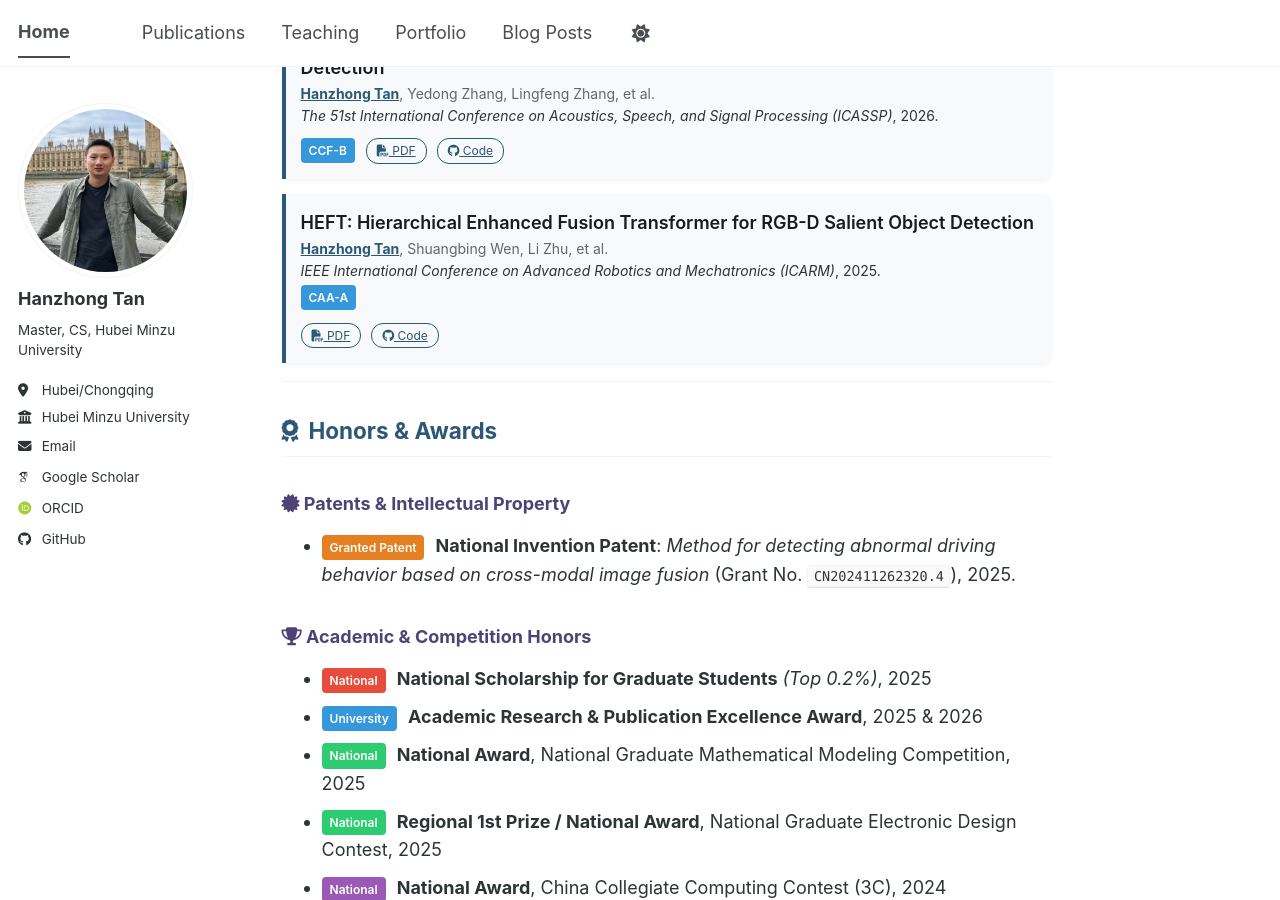
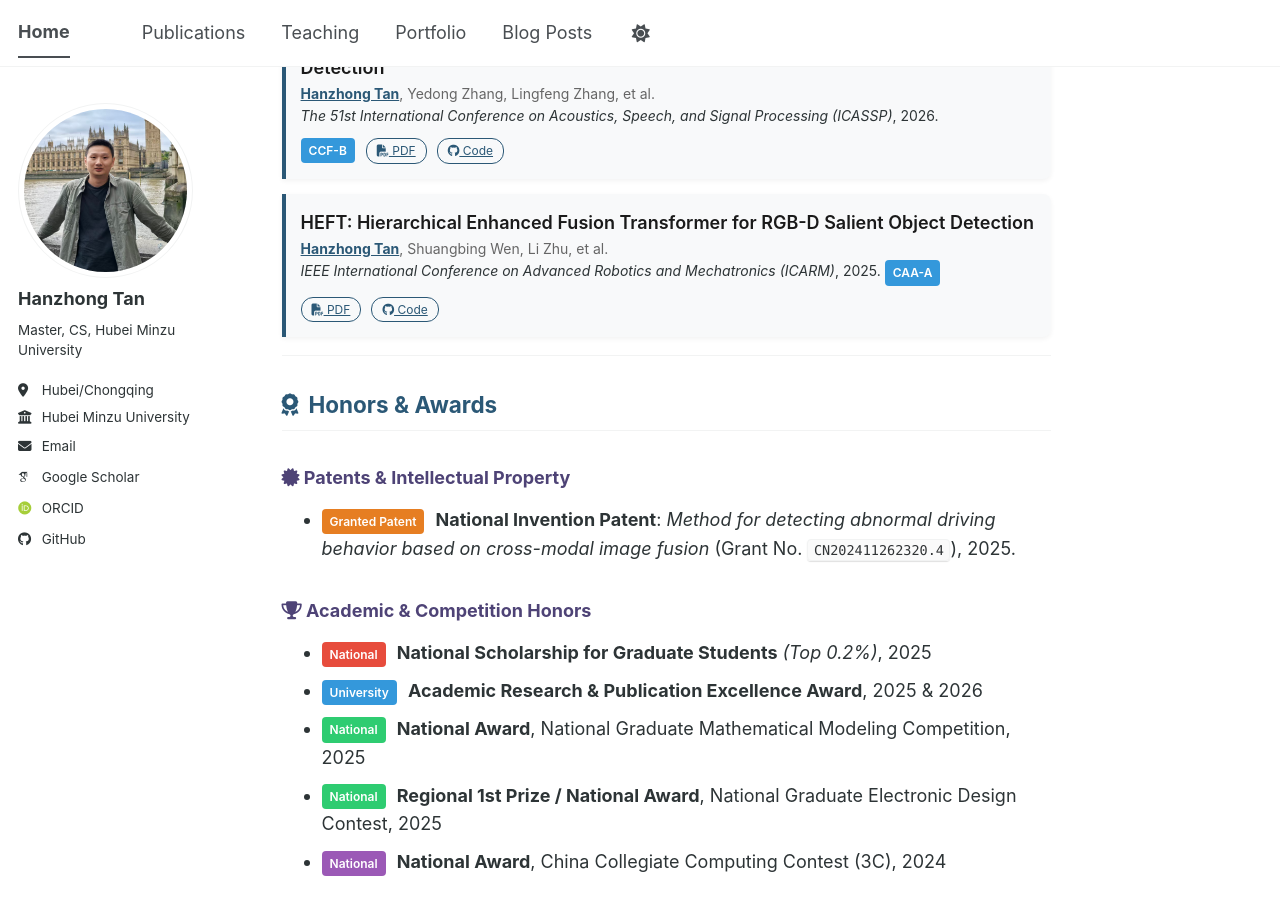
Before and after one commit to liangjiaxiaoqi/liangjiaxiaoqi.github.io, a Jekyll site: the page built from _pages/about.md, in a window 1280 px wide and 900 px high, scrolled down 1356 px. Built offline with Jekyll 4.4.1, drawn with Linux system fonts in a browser that asks for light colours; some web fonts are replaced; a script bundle is joined from its source files by our own code; library files that are not in the unit come from our copies; a style sheet for code colours, icons or effects is not loaded.

Commit message:
Update about.md

```diff
--- a/_pages/about.md
+++ b/_pages/about.md
@@ -223,7 +223,7 @@
 <div class="card-item">
   <div class="paper-title">HEFT: Hierarchical Enhanced Fusion Transformer for RGB-D Salient Object Detection</div>
   <div class="paper-authors"><span class="me">Hanzhong Tan</span>, Shuangbing Wen, Li Zhu, et al.</div>
-  <div class="journal-conf"><em>IEEE International Conference on Advanced Robotics and Mechatronics (ICARM)</em>, 2025.</div> <span class="badge badge-blue">CAA-A</span>
+  <div class="journal-conf"><em>IEEE International Conference on Advanced Robotics and Mechatronics (ICARM)</em>, 2025. <span class="badge badge-blue">CAA-A</span></div>
   <div style="margin-top: 8px;">
     <a href="#" class="btn-link"><i class="fa-solid fa-file-pdf"></i> PDF</a>
     <a href="#" class="btn-link"><i class="fa-brands fa-github"></i> Code</a>
```
